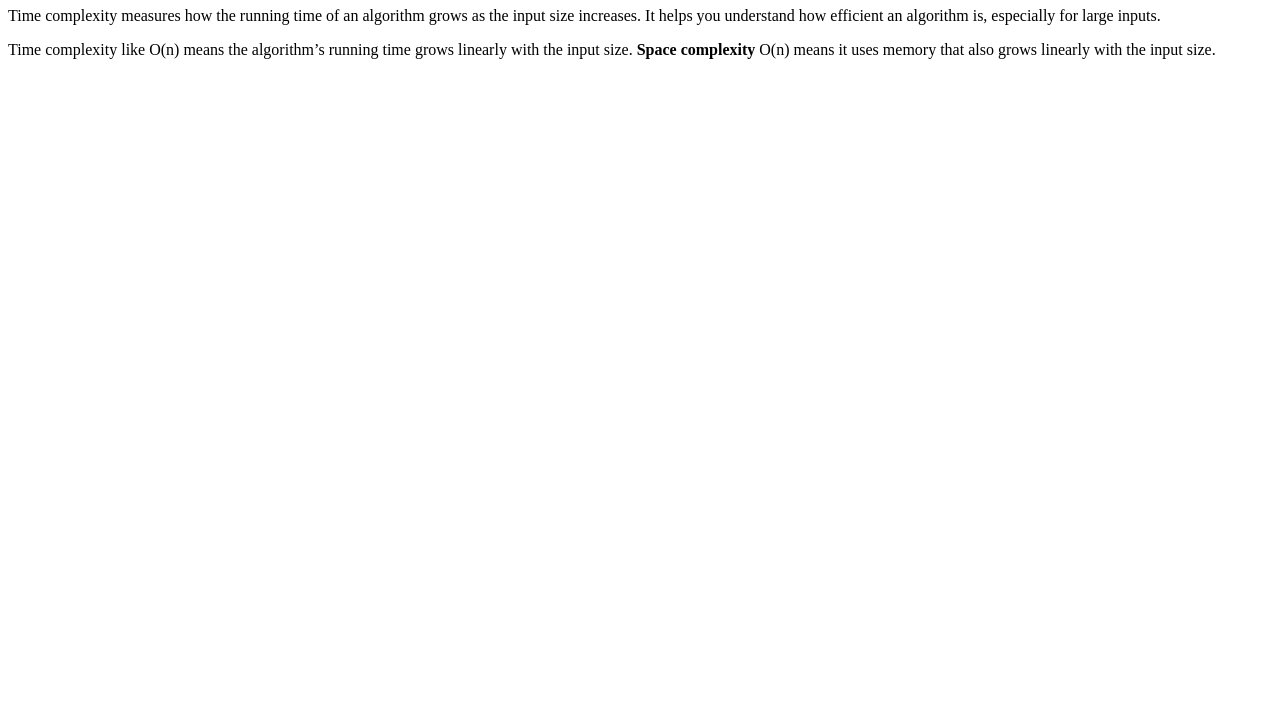
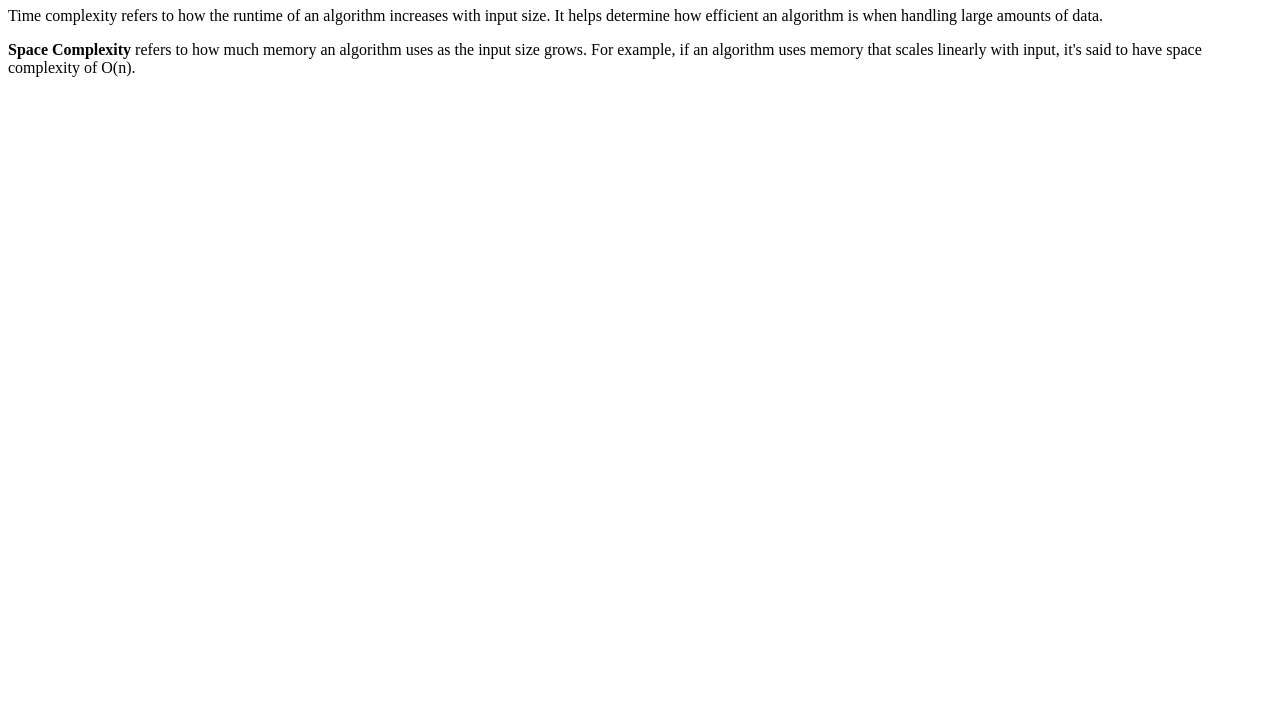
Before and after one commit to acciojob/time-and-space-complexity-Ishan-Riyal, a website: page main.html in a window 1280 px wide. Shown: the part 73-800 px from the top of the page. Drawn offline with Linux system fonts and the light colour scheme.

Commit message:
created a submission

```diff
--- a/main.html
+++ b/main.html
@@ -9,12 +9,11 @@
 
 <body>
 	<!-- the entire body must be written by student -->
-    <script type="text/javascript" src="./script.js">
-</script>
+    <script type="text/javascript" src="./script.js"></script>
 
 	<h1>Time and Space Complexity</h1>
-	<p>Time complexity measures how the running time of an algorithm grows as the input size increases. It helps you understand how efficient an algorithm is, especially for large inputs.</p>
-	<p>Time complexity like O(n) means the algorithm’s running time grows linearly with the input size. <b>Space complexity</b> O(n) means it uses memory that also grows linearly with the input size.</p>
+	<p>Time complexity refers to how the runtime of an algorithm increases with input size. It helps determine how efficient an algorithm is when handling large amounts of data.</p>
+	<p><b>Space Complexity</b> refers to how much memory an algorithm uses as the input size grows. For example, if an algorithm uses memory that scales linearly with input, it's said to have space complexity of O(n).</p>
 </body>
 
 </html>
```
